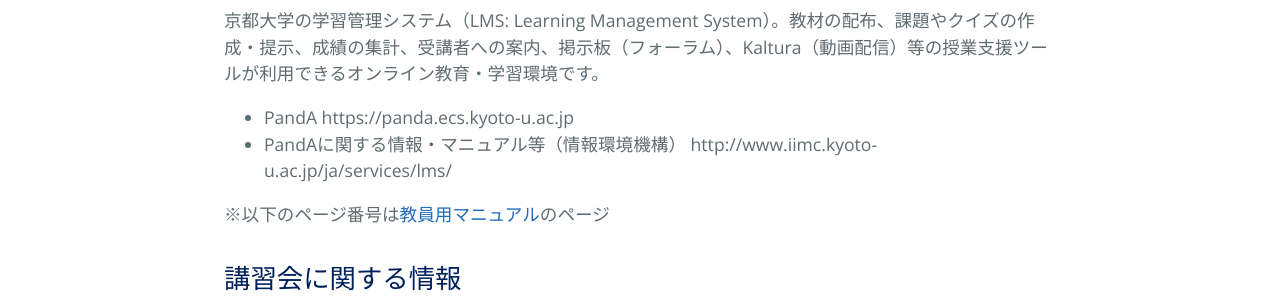
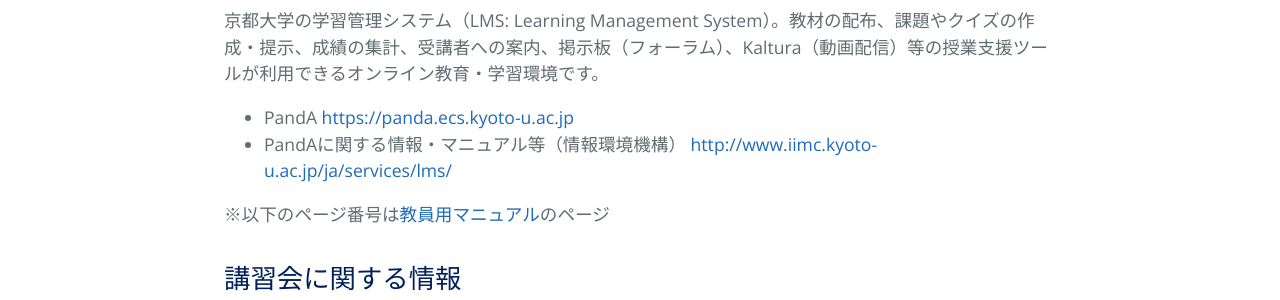
Before and after one commit to kyoto-u/online-edu, a Jekyll site: the page built from panda.md, in a window 1280 px wide. Shown: the part 365-665 px from the top of the page. Built offline with Jekyll 4.4.1, drawn with Linux system fonts in a browser that asks for light colours; part of the change alters nothing that is shown.

```diff
--- a/panda.md
+++ b/panda.md
@@ -7,21 +7,21 @@ title: {{ site.name }}
 
 京都大学の学習管理システム（LMS: Learning Management System）。教材の配布、課題やクイズの作成・提示、成績の集計、受講者への案内、掲示板（フォーラム）、Kaltura（動画配信）等の授業支援ツールが利用できるオンライン教育・学習環境です。
 
-- PandA https://panda.ecs.kyoto-u.ac.jp
-- PandAに関する情報・マニュアル等（情報環境機構） http://www.iimc.kyoto-u.ac.jp/ja/services/lms/
+- PandA <a href="https://panda.ecs.kyoto-u.ac.jp" target="_blank">https://panda.ecs.kyoto-u.ac.jp</a>
+- PandAに関する情報・マニュアル等（情報環境機構） <a href="http://www.iimc.kyoto-u.ac.jp/ja/services/lms/" target="_blank">http://www.iimc.kyoto-u.ac.jp/ja/services/lms/</a>
 
-※以下のページ番号は[教員用マニュアル](http://www.iimc.kyoto-u.ac.jp/services/learning_supporting_system/PandA/pdf/panda_tebiki_f.pdf)のページ
+※以下のページ番号は<a href="http://www.iimc.kyoto-u.ac.jp/services/learning_supporting_system/PandA/pdf/panda_tebiki_f.pdf" target="_blank">教員用マニュアル</a>のページ
 
 ## 講習会に関する情報
 PandA、Zoom等に関する講習会開催の情報を、以下のサイトで随時更新しています。
 - 高等教育研究開発推進センター：Teaching Online 学内講習会
-  - [https://www.highedu.kyoto-u.ac.jp/connect/teachingonline/guidances.php](https://www.highedu.kyoto-u.ac.jp/connect/teachingonline/guidances.php)
+  - <a href="https://www.highedu.kyoto-u.ac.jp/connect/teachingonline/guidances.php" target="_blank">https://www.highedu.kyoto-u.ac.jp/connect/teachingonline/guidances.php</a>
 - 情報環境機構：イベント・講習会
-  - [http://www.iimc.kyoto-u.ac.jp](http://www.iimc.kyoto-u.ac.jp)
+  - <a href="http://www.iimc.kyoto-u.ac.jp" target="_blank">http://www.iimc.kyoto-u.ac.jp</a>
 
 ## PandAにアクセスする (p.3)
 
-- [PandA](https://panda.ecs.kyoto-u.ac.jp)にアクセスし、右上の「ログイン」をクリック
+- <a href="https://panda.ecs.kyoto-u.ac.jp" target="_blank">PandA</a>にアクセスし、右上の「ログイン」をクリック
 - ログイン画面でユーザID（教職員等はSPS-ID・学生はECS-ID）とパスワードを入力
   - PandAを利用するには、[教職員アカウント（SPS-ID）](http://www.iimc.kyoto-u.ac.jp/ja/services/cert/sps_id/)または[学生アカウント（ECS-ID）](http://www.iimc.kyoto-u.ac.jp/ja/services/cert/ecs_id/use/ecs_account.html)が必要です。
 
```
